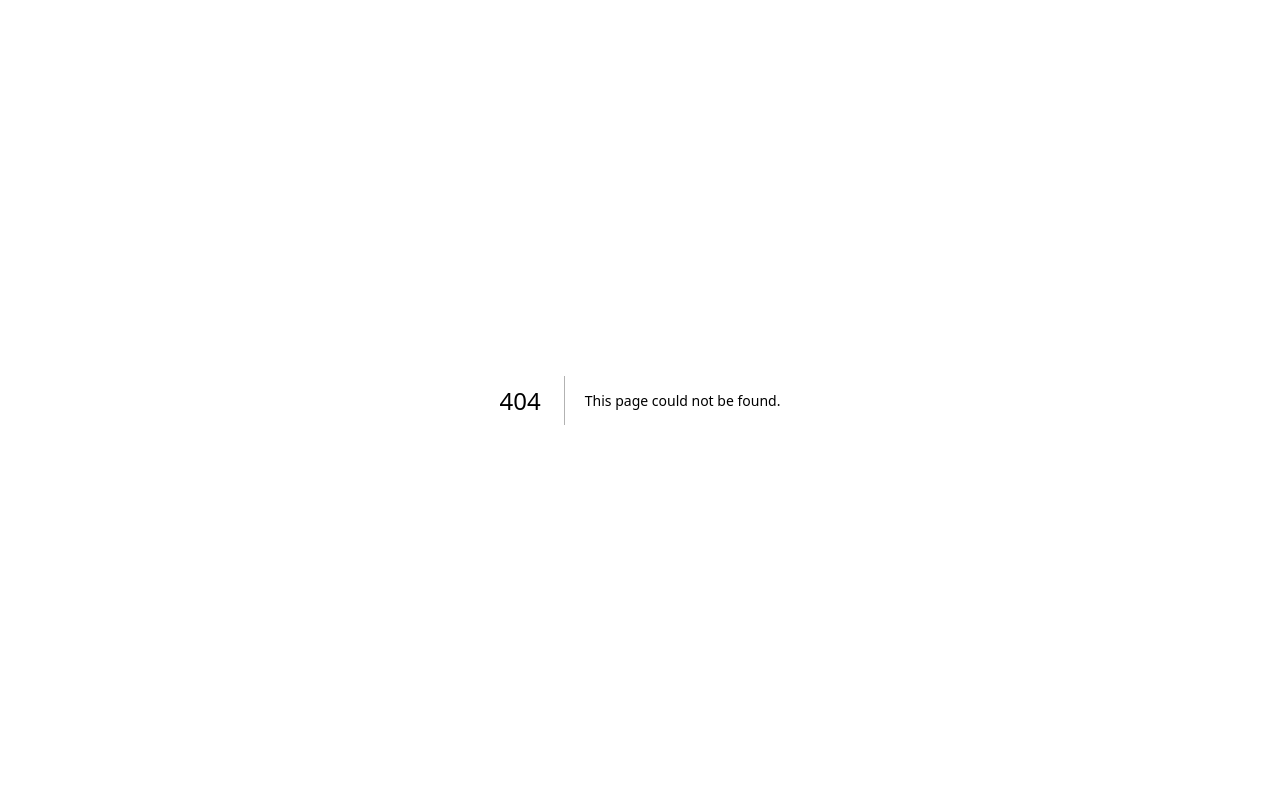
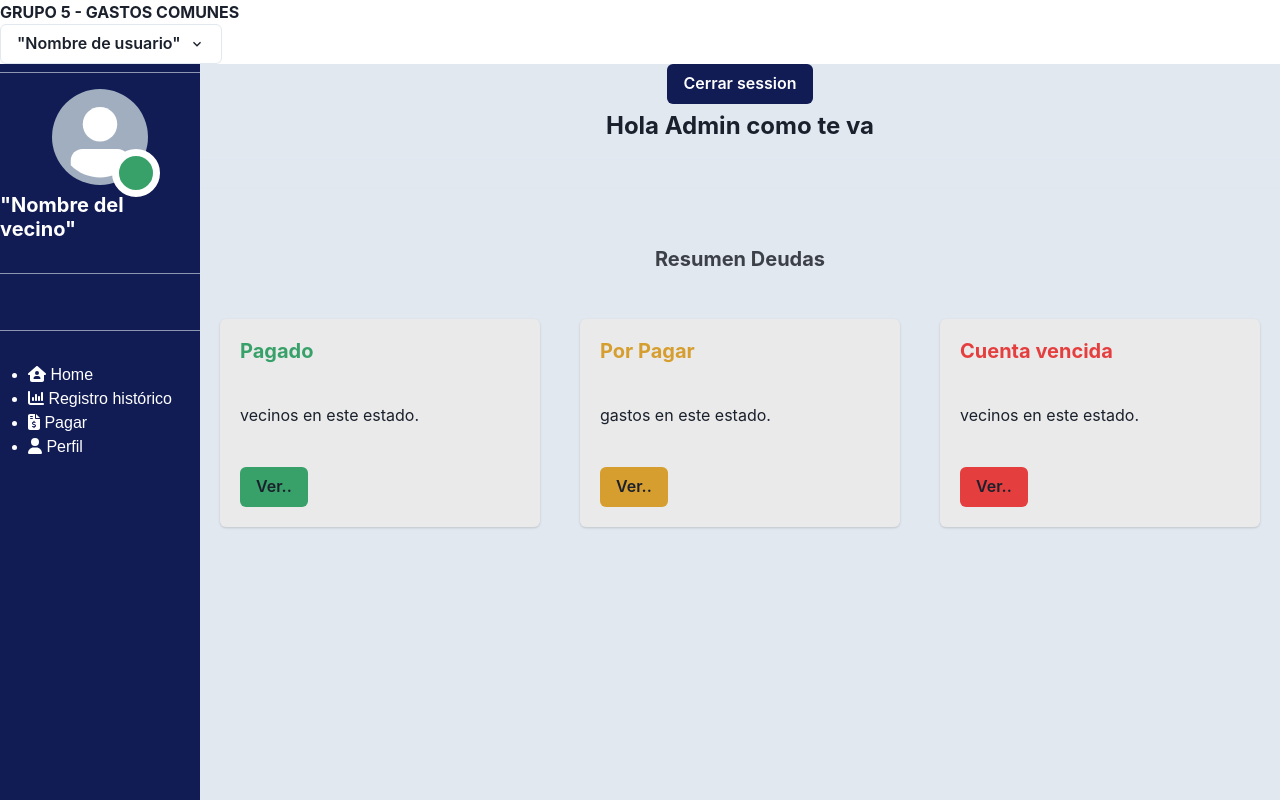
Before and after one commit to Equipo1Software/front, a Next.js app: page /user/home in a window 1280 px wide. Before the commit this address had no page. Shown: the top 800 px of the page. Built offline with nearby package versions, Linux system fonts and the light colour scheme.

Commit message:
separacion pagina estadistica y menu home user

```diff
--- /dev/null
+++ b/pages/user/home.jsx
@@ -0,0 +1,121 @@
+import { Container, Button, Heading, Text, Box, Stack, Flex, VStack, Avatar, AvatarBadge, AvatarGroup, Divider, Link, HStack, Card, CardHeader, CardBody, CardFooter, SimpleGrid } from '@chakra-ui/react'
+import { useState } from 'react'
+import { useRouter } from "next/router"
+import { BrowserRouter as Router, Route } from 'react-router-dom';
+import Chart from 'chart.js/auto';
+import Navbar from '../components/Navbar';
+import Sidebar from '../components/Sidebar';
+
+
+
+
+
+
+const home = () => {
+
+    const data = {
+        labels: ['Gas', 'Luz', 'Agua', 'Espacios comunes', 'Seguridad'],
+        datasets: [{
+            label: 'Consumo $',
+            backgroundColor: [
+                'rgba(255, 99, 132, 0.2)',
+                'rgba(255, 159, 64, 0.2)',
+                'rgba(75, 192, 192, 0.2)',
+                'rgba(255, 205, 86, 0.2)',
+                'rgba(54, 162, 235, 0.2)'
+            ],
+            borderColor: [
+                'rgb(255, 99, 132)',
+                'rgb(255, 159, 64)',
+                'rgb(75, 192, 192)',
+                'rgb(255, 205, 86)',
+                'rgba(54, 162, 235, 1)'
+            ],
+            borderWidth: 3,
+            data: [25000, 32400, 18500, 41900, 37000]
+        }]
+    };
+    const opciones = {
+        maintainAspectRadio: false,
+        responsive: true,
+        scales: {
+            y: {
+                beginAtZero: true
+            }
+        }
+    }
+
+
+
+
+
+    return (
+
+        <div className='home'>
+            <Navbar />
+            <div className='flex'>
+                <div className="content">
+                    <Container margin={'0'} p={'0'} maxW={'full'} display={'flex'}>
+
+                        <Sidebar/>
+
+                        <VStack bg={"gray.200"} width={'full'} height={'container.lg'}>
+                            <Button bg={'#111B54'} color ={'#ffffff'}>Cerrar session</Button>
+                            <Heading fontSize='2xl'>Hola Admin como te va</Heading>
+                            <Divider orientation='horizontal' my={'10px'} color={'#3C4048'} />
+                            <Divider orientation='horizontal' my={'10px'} color={'#3C4048'} />
+                            <Heading fontSize='xl' textAlign={'center'} py={'10'} color={'#3C4048'} >Resumen Deudas</Heading>
+                            <Flex>
+                                <Card boxSize={'xs'} bg={'#EAEAEA'} mx={'5'} height={'max-content'}>
+                                    <CardHeader>
+                                        <Heading size='md' color={'green.500'}>Pagado</Heading>
+                                    </CardHeader>
+                                    <CardBody>
+                                        <Text> vecinos en este estado.</Text>
+                                    </CardBody>
+                                    <CardFooter>
+                                        <Button bg={'green.500'} >Ver..</Button>
+                                    </CardFooter>
+                                </Card>
+                                <Card boxSize={'xs'} bg={'#EAEAEA'} mx={'5'} height={'max-content'} >
+                                    <CardHeader>
+                                        <Heading size='md' color={'yellow.500'} >Por Pagar</Heading>
+                                    </CardHeader>
+                                    <CardBody>
+                                        <Text> gastos en este estado.</Text>
+                                    </CardBody>
+                                    <CardFooter>
+                                        <Button bg={'yellow.500'} >Ver..</Button>
+                                    </CardFooter>
+                                </Card>
+                                <Card boxSize={'xs'} bg={'#EAEAEA'} mx={'5'} height={'max-content'} >
+                                    <CardHeader>
+                                        <Heading size='md' color={'red.500'} > Cuenta vencida</Heading>
+                                    </CardHeader>
+                                    <CardBody>
+                                        <Text> vecinos en este estado.</Text>
+                                    </CardBody>
+                                    <CardFooter>
+                                        <Button bg={'red.500'}>Ver..</Button>
+                                    </CardFooter>
+                                </Card>
+                            </Flex>
+
+
+                        </VStack>
+
+                    </Container>
+
+
+                    {/* GRAFICO DE CONSUMO -> FALTA RELLENAR CON LOS DATOS */}
+
+                </div>
+            </div>
+
+        </div>
+
+
+    );
+}
+
+export default home;
```
Also changed, not shown: pages/resumenes/Stats.jsx (+51 -14 lines).
